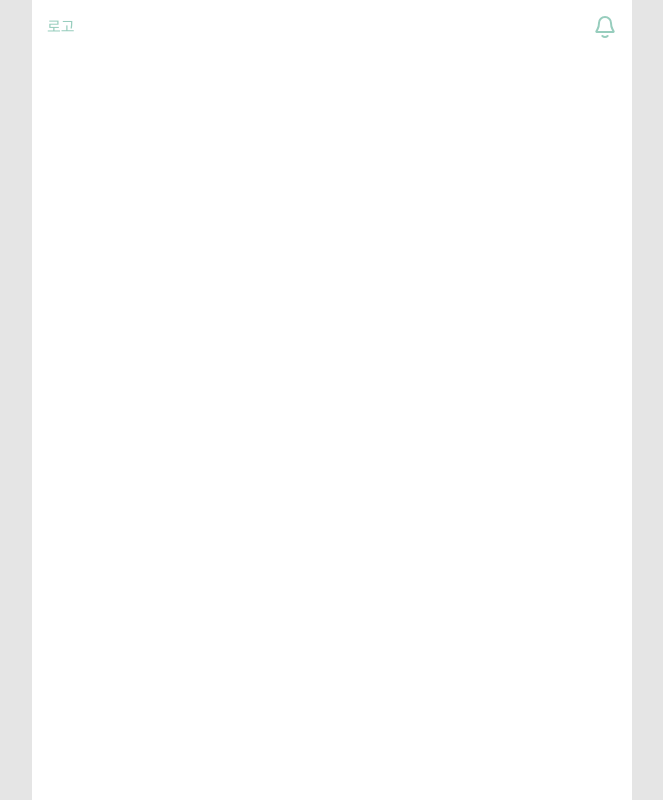
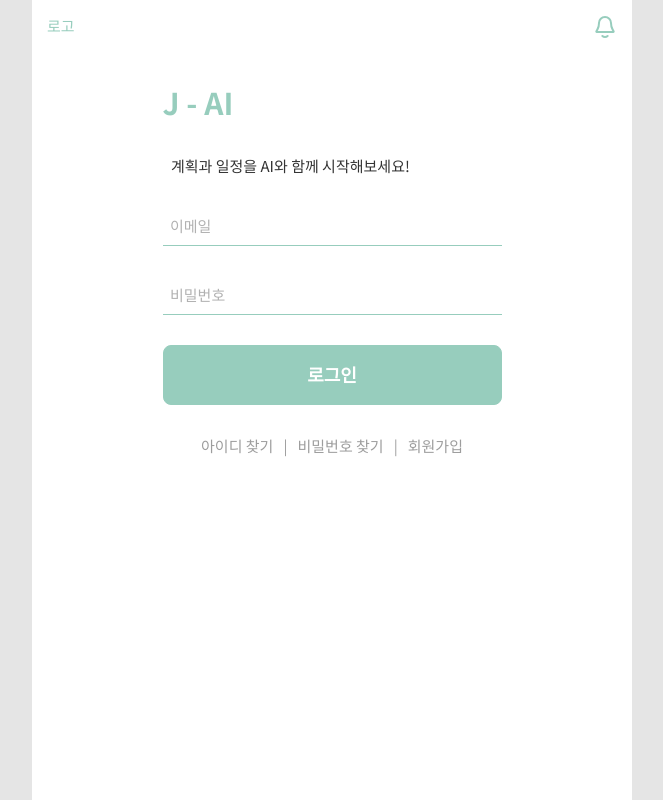
Before and after one commit to prgrms-web-devcourse-final-project/WEB1_1_ALL-I_FE, a React (Vite) app: page /login in a window 1280 px wide. Shown: the whole page, without its empty margins (308-971 px from the left). Built offline with nearby package versions, Linux system fonts and the light colour scheme; a web font is replaced by a local one.

Commit message:
design: login 페이지 퍼블리싱

```diff
--- a/src/pages/login/LoginPage.style.ts
+++ b/src/pages/login/LoginPage.style.ts
@@ -0,0 +1,47 @@
+import styled from "styled-components";
+
+export const Wrapper = styled.div`
+  max-width: 339px;
+  padding-top: 80px;
+  display: flex;
+  flex-direction: column;
+  justify-content: center;
+  align-items: center;
+  margin: 0 auto;
+  gap: 30px;
+`;
+
+export const Name = styled.h1`
+  width: 100%;
+  color: var(--color-primary);
+  display: flex;
+  justify-content: flex-start;
+`;
+
+// 소개 멘트
+export const Explan = styled.p`
+  width: 95%;
+  display: flex;
+  justify-content: flex-start;
+`;
+
+// 폼
+export const Form = styled.form`
+  display: flex;
+  flex-direction: column;
+  gap: 30px;
+`;
+
+export const UserWrapper = styled.div`
+  display: flex;
+  gap: 10px;
+  color: var(--color-gray-medium);
+
+  > a {
+    color: var(--color-gray-meidum);
+
+    &: hover {
+      text-decoration: underline;
+    }
+  }
+`;
--- a/src/pages/login/LoginPage.tsx
+++ b/src/pages/login/LoginPage.tsx
@@ -1,5 +1,43 @@
+import * as Styled from "./LoginPage.style";
+import TextInput from "@/components/common/TextInput/TextInput";
+import Button from "@/components/common/Button/Button";
+import { Link } from "react-router-dom";
+
 function LoginPage() {
-  return <div>LoginPage</div>;
+  return (
+    <Styled.Wrapper>
+      <Styled.Name>J - AI</Styled.Name>
+      <Styled.Explan>계획과 일정을 AI와 함께 시작해보세요!</Styled.Explan>
+      <Styled.Form>
+        <TextInput
+          name="email"
+          label=""
+          placeholder="이메일"
+          required
+          type="email"
+          value=""
+          onChange={(e) => console.log(e)}
+        />
+        <TextInput
+          name="password"
+          label=""
+          placeholder="비밀번호"
+          required
+          type="password"
+          value=""
+          onChange={(e) => console.log(e)}
+        />
+        <Button buttonType="primaryLarge" children="로그인" type="button" />
+      </Styled.Form>
+      <Styled.UserWrapper>
+        <span>아이디 찾기</span>
+        <span>|</span>
+        <span>비밀번호 찾기</span>
+        <span>|</span>
+        <Link to="/signup">회원가입</Link>
+      </Styled.UserWrapper>
+    </Styled.Wrapper>
+  );
 }
 
 export default LoginPage;
```
